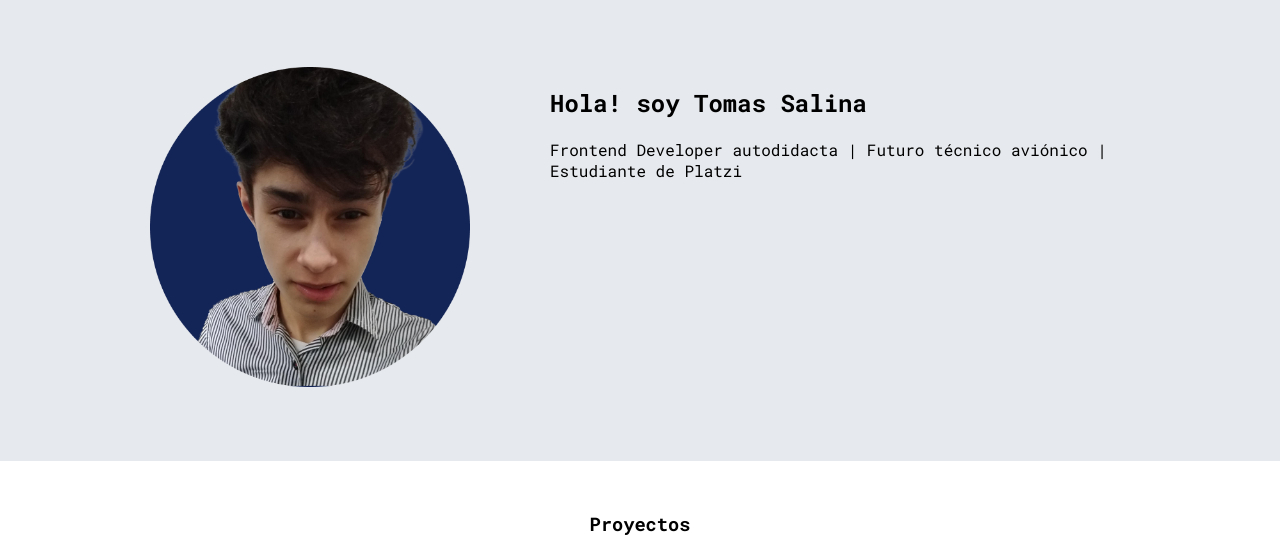
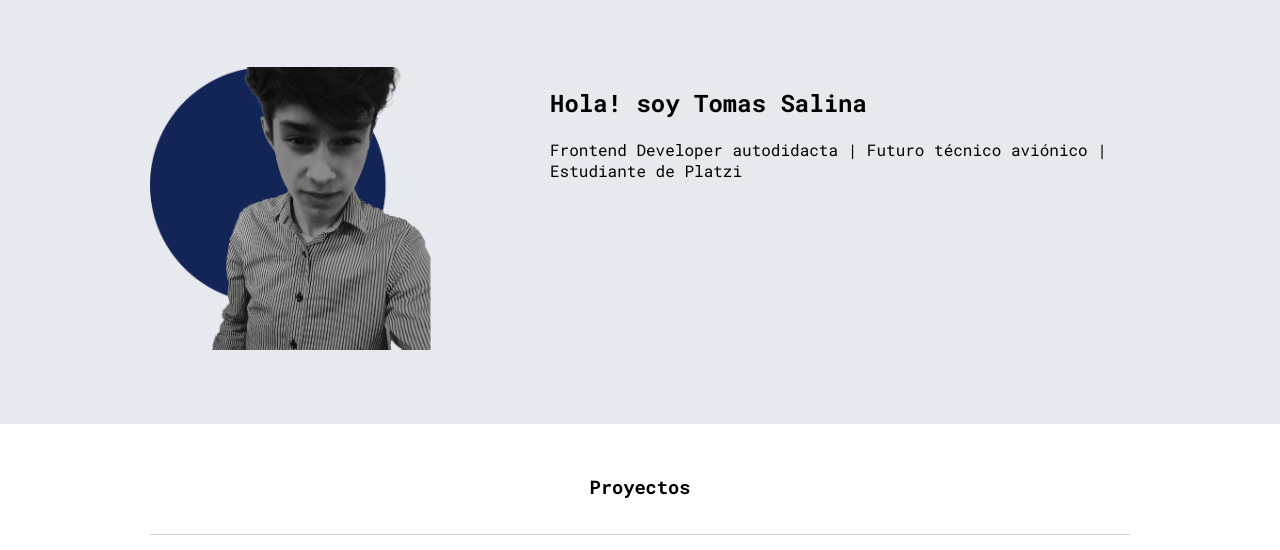
Before and after one commit to salinatomass/myblog-tech, a plain HTML site: page pages/perfil.html in a window 1280 px wide. Shown: the part 143-693 px from the top of the page. Drawn offline with Linux system fonts and the light colour scheme.

Commit message:
new avatar in perfil.html

```diff
--- a/pages/perfil.html
+++ b/pages/perfil.html
@@ -38,7 +38,7 @@
       <section class="profile-main-container">
         <div class="grid-container profile-container">
           <div>
-            <img src="../static/assets/img/Avatar.png" alt="" />
+            <img src="../static/assets/img/profile.png" alt="" />
           </div>
           <div>
             <h2>Hola! soy Tomas Salina</h2>
```
Also changed, not shown: static/assets/img/profile.png (added).
